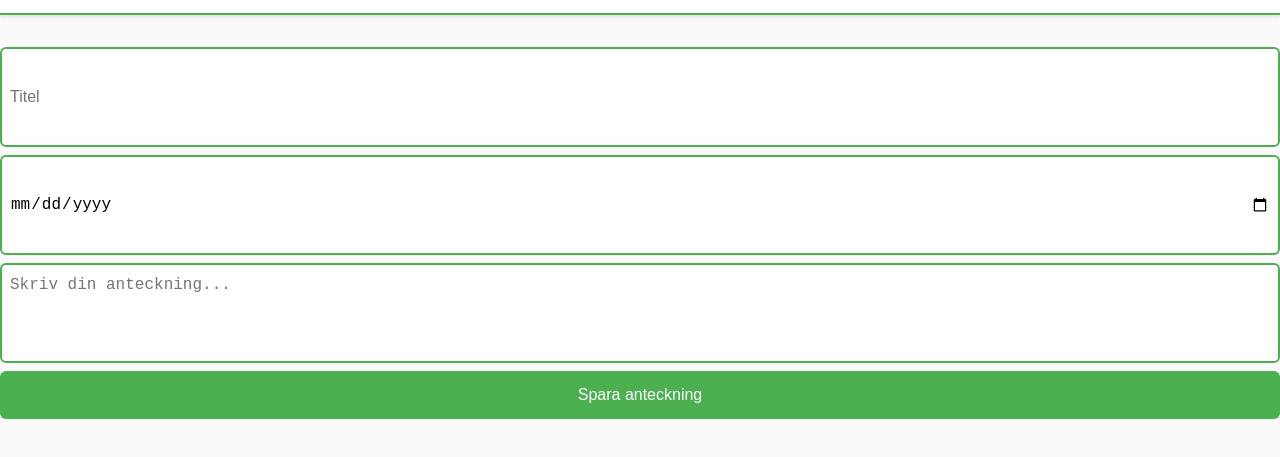
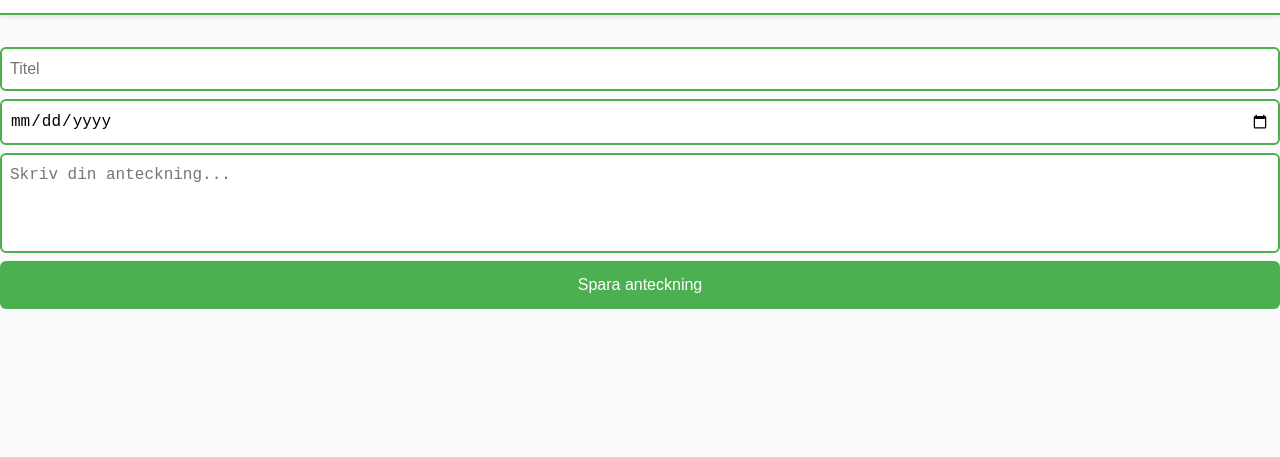
Before and after one commit to viktorstenehag/viktorstenehag.github.io, a plain HTML site: page journal.html in a window 1280 px wide. Shown: the part 125-582 px from the top of the page. Drawn offline with Linux system fonts and the light colour scheme.

Commit message:
Uppdaterat css för att titel rutan inte ska växa

```diff
--- a/style.css
+++ b/style.css
@@ -120,7 +120,15 @@
     margin-bottom: 1rem;
   }
 
-  #journal-form input,
+  #journal-form input {
+    padding: 0.5rem;
+    border: 2px solid var(--accent-green);
+    border-radius: 6px;
+    font-size: 1rem;
+    width: 100%;
+    box-sizing: border-box;
+  }
+
   #journal-form textarea {
     padding: 0.5rem;
     border: 2px solid var(--accent-green);
```
